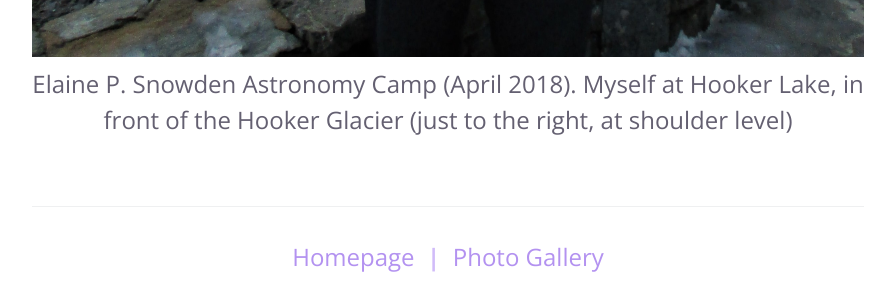
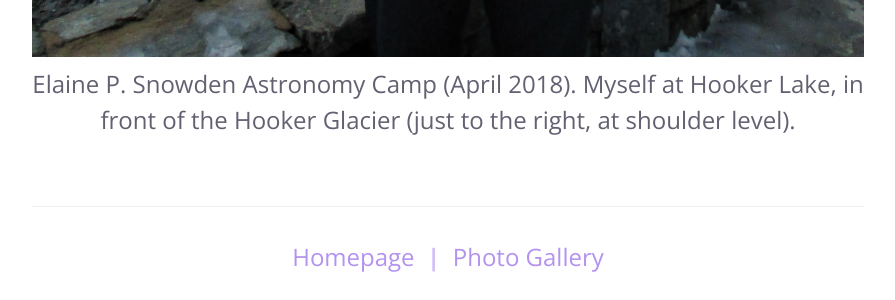
Before and after one commit to rcdorsey/rcdcorsey.github.io, a Jekyll site: the page built from outreach.html, in a window 1280 px wide and 900 px high, scrolled down 4259 px. Shown: the part 521-821 px from the top of the window, without its empty margins (192-1087 px from the left). Built offline with Jekyll 4.4.1, drawn with Linux system fonts in a browser that asks for light colours.

```diff
--- a/outreach.html
+++ b/outreach.html
@@ -11,5 +11,5 @@ images:
     - image: 'Outreach-2018-April-EPS-MountCookArea-2.jpg'
       caption: 'Elaine P. Snowden Astronomy Camp (April 2018). Views along the Hooker Valley track to Hooker Glacier at Aoraki/Mount Cook National Park.'
     - image: 'Outreach-2018-April-EPS-TasmanGlacier-2-2.jpg'
-      caption: 'Elaine P. Snowden Astronomy Camp (April 2018). Myself at Hooker Lake, in front of the Hooker Glacier (just to the right, at shoulder level)'
+      caption: 'Elaine P. Snowden Astronomy Camp (April 2018). Myself at Hooker Lake, in front of the Hooker Glacier (just to the right, at shoulder level).'
 ---
```
